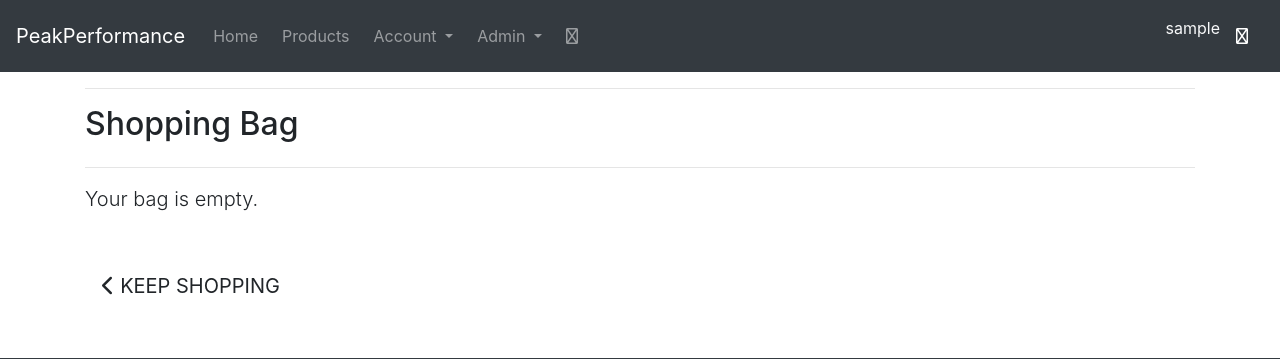
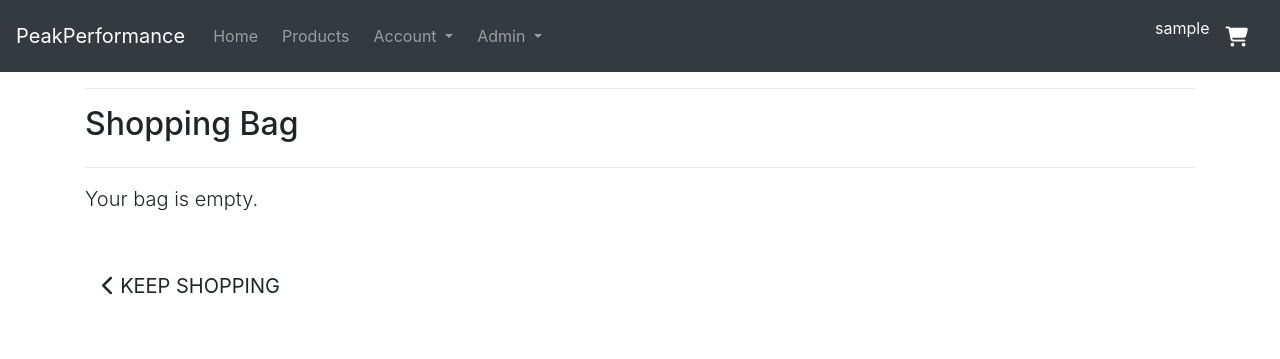
Before and after one commit to Thomas-Longworth/PeakPerformance-E-Commerce, a Django app: page /bag/ in a window 1280 px wide. Shown: the top 359 px of the page. Run offline with Django 4.2, Linux system fonts and the light colour scheme; the visitor is signed in with stand-in values (Sample User, id 1); some libraries are stand-ins or nearby versions.

Commit message:
add font awesome icons

```diff
--- a/templates/base.html
+++ b/templates/base.html
@@ -80,22 +80,19 @@
                     </div>
                 </li>
                 {% endif %}
-                {% if request.user.is_authenticated %}
-                <li class="nav-item">
-                    <a class="nav-link" href="{% url 'view_bag' %}"><i class="fa-regular fa-cart-shopping"></i></a>
-                </li>
-                {% endif %}
+
 
             </ul>
 
             {% if request.user.is_authenticated %}
             <span class="navbar-text text-light">
+
                 <p>{{user}}</p>
 
             </span>
             <span class="navbar-text">
 
-                <a class="nav-link" href="{% url 'view_bag' %}"><i class="fa-regular fa-cart-shopping"></i></a>
+                <a class="nav-link" href="{% url 'view_bag' %}"><i class="fa-solid fa-cart-shopping fa-lg"></i></a>
 
             </span>
             {% else %}
@@ -109,6 +106,8 @@
 
             </span>
             {% endif %}
+
+
 
 
 
@@ -166,7 +165,7 @@
 
     {% block footer %}
 
-    <div class="container-fluid mt-5 bg-dark ">
+    <div class="container-fluid mt-5 bg-dark fixed-bottom">
         <div class="cardfoot  mx-5 bg-dark">
             <div class="row mb-4 bg-dark ">
                 <div class="col-md-4 col-sm-4 col-xs-4 bg-dark ">
```
